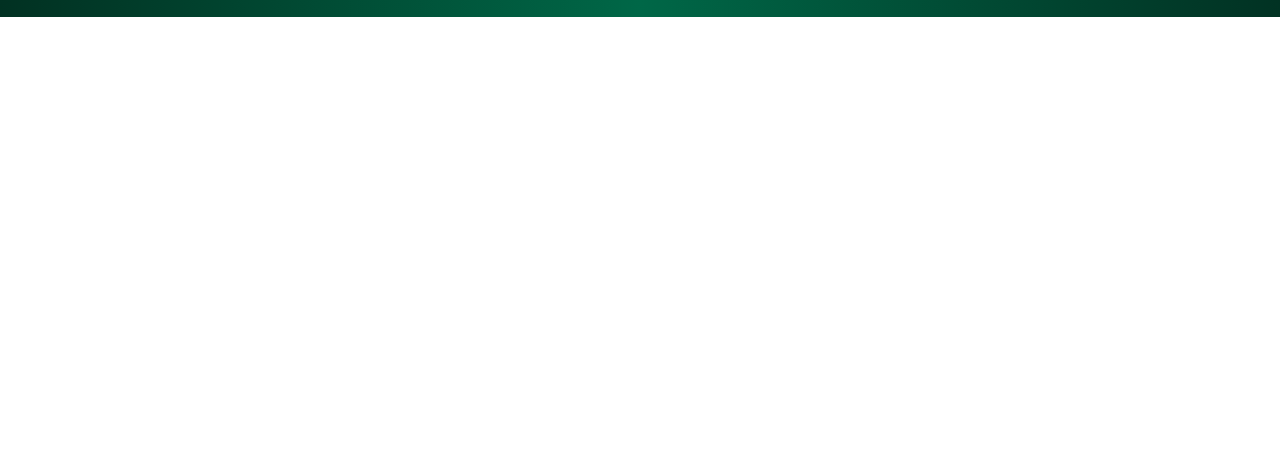
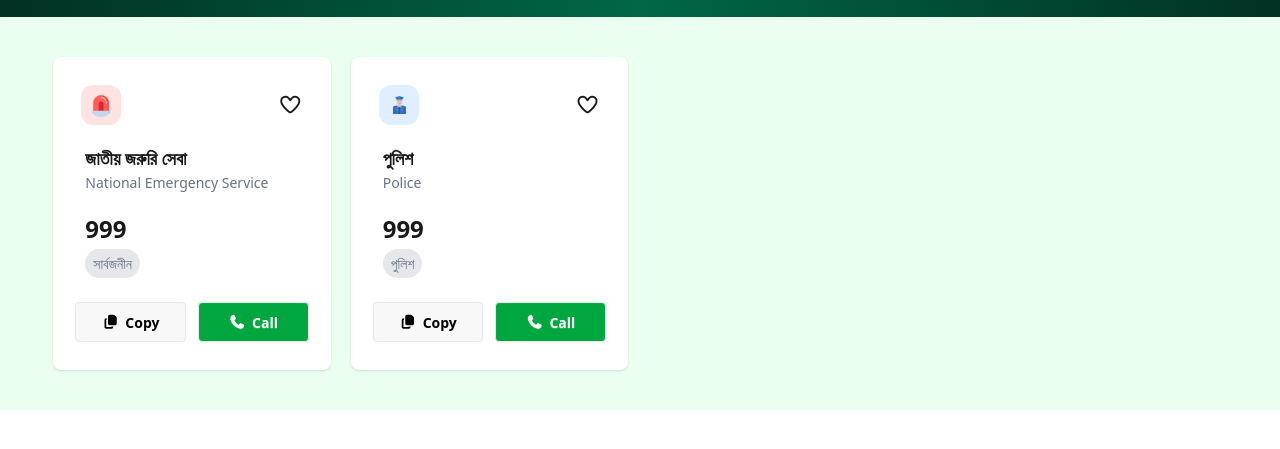
Before and after one commit to prottoy777-cyber/A5-Emergency-hotline, a plain HTML site: page index.html in a window 1280 px wide. Shown: the part 315-764 px from the top of the page. Drawn offline with nearby package versions, Linux system fonts and the light colour scheme.

Commit message:
service 1 and 2 add

```diff
--- a/index.html
+++ b/index.html
@@ -43,6 +43,7 @@
   </nav>
 
   <!-- Hero Section -->
+
   <section class=" bg-gradient-to-r from-[#013122] via-[#006747] to-[#013223] py-5 text-center">
     <img class="w-20 mx-auto" src="./assets/logo-dark.png" alt="">
     <h1 class="text-white py-4 text-lg lg:text-2xl font-bold">জরুরি সেবা ডিরেক্টরি</h1>
@@ -52,6 +53,71 @@
       Bangladesh</h2>
   </section>
 
+   <!-- All Service Section -->
+  <main class="bg-[#41ff6b1a]">
+    <section id="services-container" class="w-11/12 mx-auto py-10 grid grid-cols-12 gap-5 lg:gap-8">
+
+      <section id="service-box" class="col-span-12 lg:col-span-9">
+        <div class="service-cards grid grid-cols-1 lg:grid-cols-3 gap-5">
+
+          <!-- Service card 1  -->
+          <div id="" class="card bg-base-100 shadow-sm p-2">
+            <div class="flex justify-between items-center p-5">
+              <figure class="bg-[#ffe3e2] rounded-xl w-10 h-10">
+                <img src="./assets/emergency.png" alt="" class="w-6 rounded-xl" />
+              </figure>
+              <i id="" class="fa-regular fa-heart heart-btn text-xl"></i>
+            </div>
+
+            <div class="card-body text-left -mt-6">
+              <h2 class="card-title">
+                জাতীয় জরুরি সেবা
+              </h2>
+              <p class="text-gray-500 -mt-2">National Emergency Service</p>
+              <div class="flex flex-col mt-3">
+                <p class="text-2xl font-bold mb-1">999</p>
+                <div class="text-center w-auto self-start px-2 py-1 bg-gray-200 text-gray-500 rounded-full">
+                  সার্বজনীন</p>
+                </div>
+              </div>
+            </div>
+            <div class="p-5 -mt-5  lg:flex lg:items-center lg:justify-center gap-3">
+              <button class="btn text-black btn-block copy-btn mb-2 lg:mb-0 lg:w-1/2"><i
+                  class="fa-solid fa-copy"></i>Copy</button>
+              <button class="btn bg-[#00a63e] text-white btn-block call-btn lg:w-1/2"><i
+                  class="fa-solid fa-phone"></i>Call</button>
+            </div>
+          </div>
+
+          <!-- Service card 2  -->
+          <div id="" class="card bg-base-100 shadow-sm p-2">
+            <div class="flex justify-between items-center p-5">
+              <figure class="bg-[#dfefff] rounded-xl w-10 h-10">
+                <img src="./assets/police.png" alt="" class="w-6 rounded-xl" />
+              </figure>
+              <i id="" class="fa-regular fa-heart heart-btn text-xl"></i>
+            </div>
+
+            <div class="card-body text-left -mt-6">
+              <h2 class="card-title">
+                পুলিশ
+              </h2>
+              <p class="text-gray-500 -mt-2">Police</p>
+              <div class="flex flex-col mt-3">
+                <p class="text-2xl font-bold mb-1">999</p>
+                <div class="text-center w-auto self-start px-2 py-1 bg-gray-200 text-gray-500 rounded-full">
+                  পুলিশ</p>
+                </div>
+              </div>
+            </div>
+            <div class="p-5 -mt-5  lg:flex lg:items-center lg:justify-center gap-3">
+              <button class="btn text-black btn-block copy-btn mb-2 lg:mb-0 lg:w-1/2"><i
+                  class="fa-solid fa-copy"></i>Copy</button>
+              <button class="btn bg-[#00a63e] text-white btn-block call-btn lg:w-1/2"><i
+                  class="fa-solid fa-phone"></i>Call</button>
+            </div>
+          </div>
+
 
 </body>
 </html>
```
